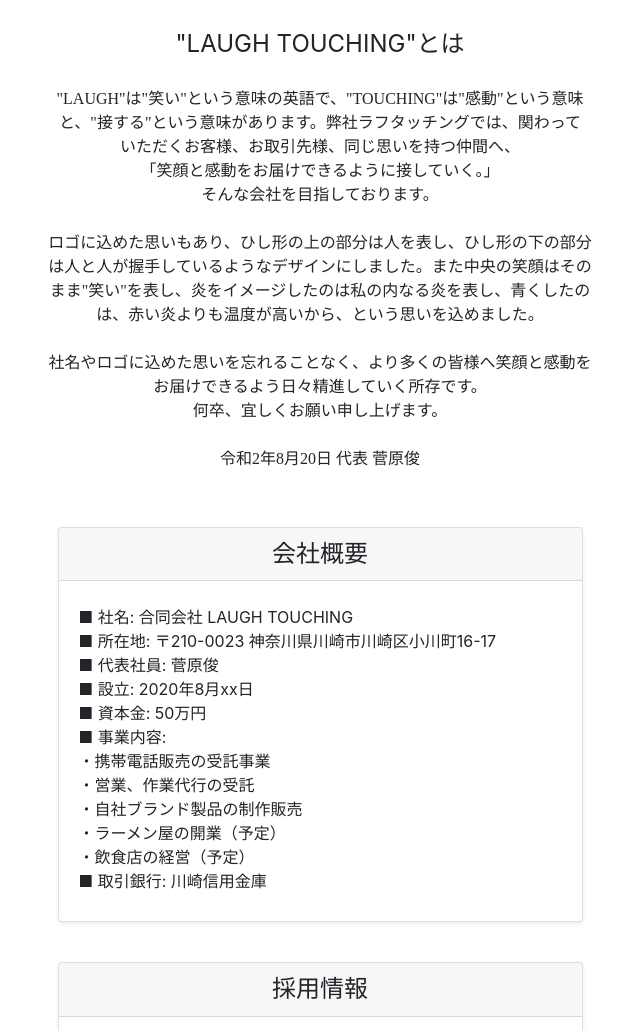
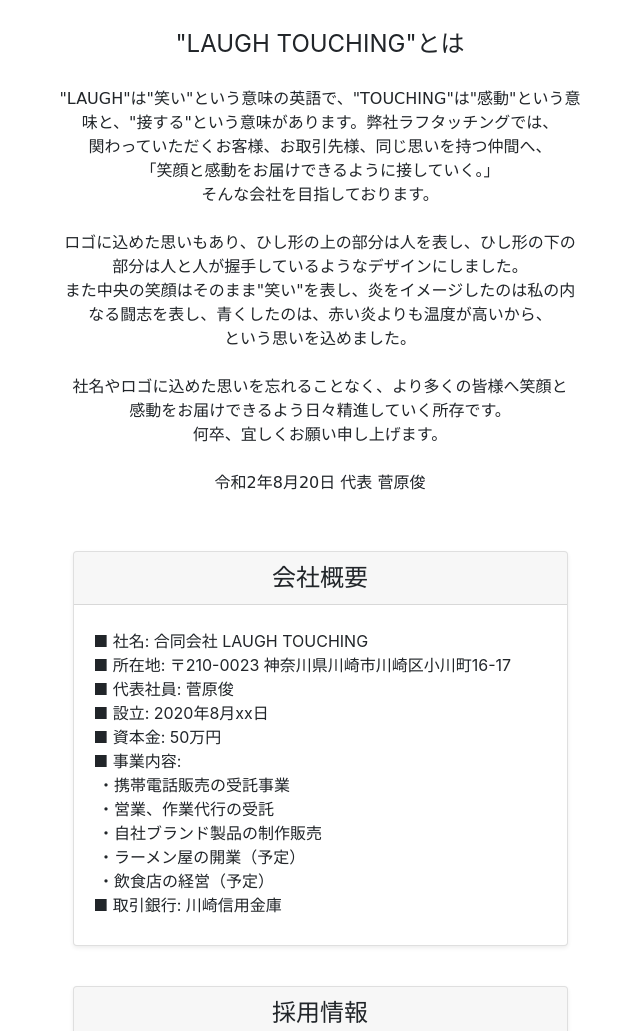
Before and after one commit to Dosa2021/LT, a plain HTML site: page LT-b.html in a window 1280 px wide. Shown: the part 700-1731 px from the top of the page, without its empty margins (320-960 px from the left). Drawn offline with nearby package versions, Linux system fonts and the light colour scheme.

Commit message:
Update LT-b.html

```diff
--- a/LT-b.html
+++ b/LT-b.html
@@ -1,5 +1,5 @@
 <!doctype html>
-<html lang="en">
+<html lang="ja">
   <head>
     <!-- Required meta tags -->
     <meta charset="utf-8">
@@ -13,11 +13,11 @@
     <style>
 
     h2 {
-      font-family: Meiryo;
+      font-family: Meiryo,cursive;
     }
 
     .body li {
-      font-family: Meiryo;
+      font-family: Meiryo,cursive;
     }
 
     </style>
@@ -40,54 +40,58 @@
     </div>
 
     <div class="container">
-      <div class="mt-5 mb-5 w-50 mx-auto">
+      <div class="col-lg-6 mt-5 mb-5 mx-auto">
         <div class="mb-4">
-          <div class="main-top">
+          <div class="main">
             <h4 class="my-0 font-weight-normal text-center">"LAUGH TOUCHING"とは</h4><br>
           </div>
           <div class="body">
             <ul class="list-unstyled mt-1 mb-2 text-center">
-              <li>"LAUGH"は"笑い"という意味の英語で、"TOUCHING"は"感動"という意味と、"接する"という意味があります。弊社ラフタッチングでは、関わって</li>
-              <li>いただくお客様、お取引先様、同じ思いを持つ仲間へ、</li>
+              <li>"LAUGH"は"笑い"という意味の英語で、"TOUCHING"は"感動"という意味と、"接する"という意味があります。弊社ラフタッチングでは、</li>
+              <li>関わっていただくお客様、お取引先様、同じ思いを持つ仲間へ、</li>
               <li>「笑顔と感動をお届けできるように接していく。」</li>
               <li>そんな会社を目指しております。</li>
               <br>
-              <li>ロゴに込めた思いもあり、ひし形の上の部分は人を表し、ひし形の下の部分は人と人が握手しているようなデザインにしました。また中央の笑顔はそのまま"笑い"を表し、炎をイメージしたのは私の内なる炎を表し、青くしたのは、赤い炎よりも温度が高いから、という思いを込めました。</li>
+              <li>ロゴに込めた思いもあり、ひし形の上の部分は人を表し、ひし形の下の部分は人と人が握手しているようなデザインにしました。</li>
+              <li>また中央の笑顔はそのまま"笑い"を表し、炎をイメージしたのは私の内なる闘志を表し、青くしたのは、赤い炎よりも温度が高いから、</li>
+              <li>という思いを込めました。</li>
               <br>
-              <li>社名やロゴに込めた思いを忘れることなく、より多くの皆様へ笑顔と感動をお届けできるよう日々精進していく所存です。</li>
+              <li>社名やロゴに込めた思いを忘れることなく、より多くの皆様へ笑顔と</li>
+              <li>感動をお届けできるよう日々精進していく所存です。</li>
               <li>何卒、宜しくお願い申し上げます。</li>
               <br>
-              <li>令和2年8月20日  代表 菅原俊</li>
-            </ul>
+              <li>令和2年8月20日&nbsp;代表&nbsp;菅原俊</li>
+            </div>
           </div>
         </div>
       </div>
 
-      <div class="card-deck mb-3 w-50 mx-auto">
+      <div class="container">
+      <div class="col-lg-6 card-deck mb-3 mx-auto">
         <div class="card mt-2 mb-4 shadow-sm">
           <div class="card-header text-center font-weight-normal">
             <h4 id="Company" class="my-0 font-weight-normal text-center">会社概要</h4>
           </div>
           <div class="card-body">
             <ul class="list-unstyled mt-1 mb-2">
-              <li>■ 社名:     合同会社 LAUGH TOUCHING</li>
-              <li>■ 所在地:   〒210-0023 神奈川県川崎市川崎区小川町16-17</li>
-              <li>■ 代表社員:  菅原俊</li>
-              <li>■ 設立:     2020年8月xx日</li>
-              <li>■ 資本金:   50万円</li>
+              <li>■ 社名:&nbsp;合同会社&nbsp;LAUGH TOUCHING</li>
+              <li>■ 所在地:&nbsp;〒210-0023&nbsp;神奈川県川崎市川崎区小川町16-17</li>
+              <li>■ 代表社員:&nbsp;菅原俊</li>
+              <li>■ 設立:&nbsp;2020年8月xx日</li>
+              <li>■ 資本金:&nbsp;50万円</li>
               <li>■ 事業内容:</li>
-              <li>           ・携帯電話販売の受託事業</li>
-              <li>           ・営業、作業代行の受託</li>
-              <li>           ・自社ブランド製品の制作販売</li>
-              <li>           ・ラーメン屋の開業（予定）</li>
-              <li>           ・飲食店の経営（予定）</li>
-              <li>■ 取引銀行:   川崎信用金庫</li>
+              <li>&nbsp;・携帯電話販売の受託事業</li>
+              <li>&nbsp;・営業、作業代行の受託</li>
+              <li>&nbsp;・自社ブランド製品の制作販売</li>
+              <li>&nbsp;・ラーメン屋の開業（予定）</li>
+              <li>&nbsp;・飲食店の経営（予定）</li>
+              <li>■ 取引銀行:&nbsp;川崎信用金庫</li>
             </ul>
           </div>
         </div>
       </div>
 
-      <div class="card-deck mb-3 w-50 mx-auto">
+      <div class="col-lg-6 card-deck mb-3 mx-auto">
         <div class="card mb-4 shadow-sm">
           <div class="card-header text-center">
             <h4 id="Recruit" class="my-0 font-weight-normal text-center">採用情報</h4>
@@ -101,17 +105,21 @@
               <li>独立支援、サポートも行います。</li>
               <li>夢がある人が大好きです。共に成長していきましょう。</li>
               <br>
-              <li>■ 正社員 月給28万円以上</li>
-              <li>■ 個人事業主  最低日給1万2千円以上（案件により変動）</li>
-              <li>■ アルバイト  最低日給目安1万円以上（案件により変動）</li>
+              <li>■&nbsp;正社員&nbsp;月給28万円以上</li>
+              <li>■&nbsp;個人事業主&nbsp;最低日給1万2千円以上（案件により変動）</li>
+              <li>■&nbsp;アルバイト&nbsp;最低日給目安1万円以上（案件により変動）</li>
               <br>
-              <li>※  必要条件</li>
+              <li>※&nbsp;必要条件</li>
               <li>「夢」がある方</li>
               <li>「夢」を探したい方</li>
+              <br>
+              <li>■&nbsp;応募方法<br>具体的な勤務条件、応募方法など、<br>お電話にてお問い合わせください。</li>
+              <li>■&nbsp;お問い合わせ先<br>TEL.&nbsp;000-0000-00Z</li>
             </ul>
           </div>
         </div>
       </div>
+    </div>
 
       <footer class="pt-4 my-md-5 pt-md-5 border-top">
         <div class="row">
```
